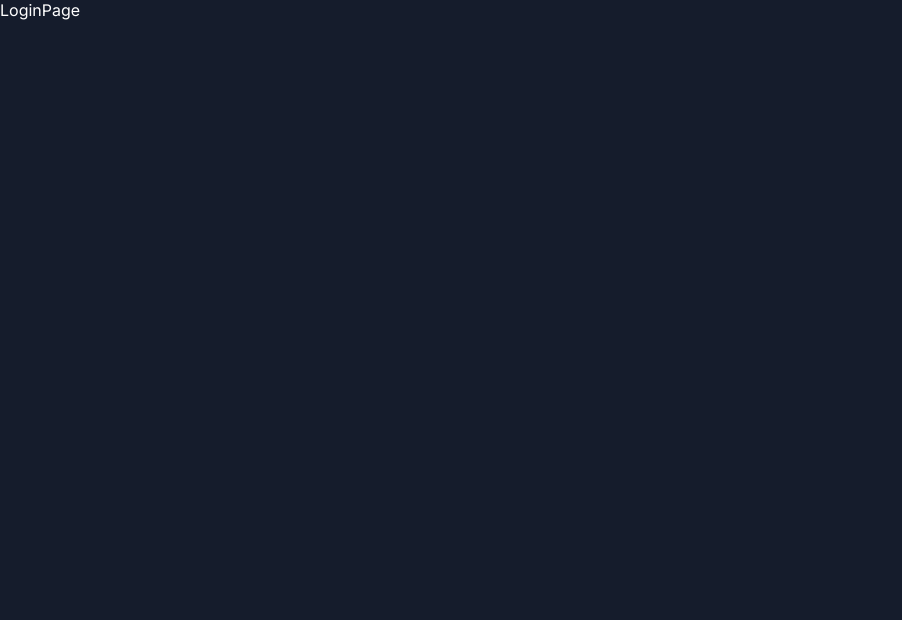
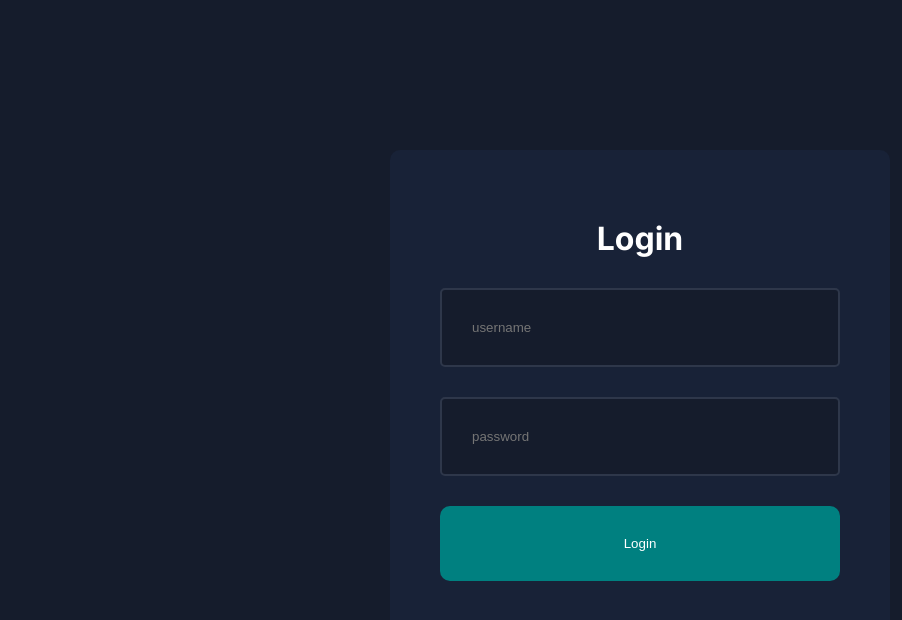
Before and after one commit to olyshaaa/dashboard-nextjs, a Next.js app: page /login in a window 1280 px wide. Shown: the top 620 px of the page, without its empty margins (0-902 px from the left). Built offline with nearby package versions, Linux system fonts and the light colour scheme.

Commit message:
add new user and product page design

```diff
--- a/app/dashboard/products/page.jsx
+++ b/app/dashboard/products/page.jsx
@@ -9,7 +9,7 @@
             <div className={styles.container}>
             <div className={styles.top}>
                 <Search placeholder="Search for a product..."/>
-                <Link href="/dasboard/products/add">
+                <Link href="/dashboard/products/add">
                     <button className={styles.addButton}>Add New</button>
                 </Link>
             </div>
@@ -38,7 +38,7 @@
                         <td>42</td>
                         <td>
                             <div className={styles.buttons}>
-                                <Link href="/dasboard/products/test">
+                                <Link href="/dashboard/products/test">
                                     <button className={`${styles.button} ${styles.view}`}>View</button>
                                 </Link>
                                 <button className={`${styles.button} ${styles.delete}`}>Delete</button>
--- a/app/dashboard/users/[id]/page.tsx
+++ b/app/dashboard/users/[id]/page.jsx
@@ -24,8 +24,8 @@
                         <textarea name="address" placeholder="Kyiv"/>
                         <label> Is Admin?</label>
                         <select name="isAdmin" id="isAdmin">
-                            <option value="true">Yes</option>
-                            <option value="false">No</option>
+                            <option value={true}>Yes</option>
+                            <option value={false}>No</option>
                         </select>
                         <label> Is Active?</label>
                         <select name="isActive" id="isActive">
--- a/app/dashboard/users/page.jsx
+++ b/app/dashboard/users/page.jsx
@@ -9,7 +9,7 @@
         <div className={styles.container}>
             <div className={styles.top}>
                 <Search placeholder="Search for a user..."/>
-                <Link href="/dasboard/users/add">
+                <Link href="/dashboard/users/add">
                     <button className={styles.addButton}>Add New</button>
                 </Link>
             </div>
--- a/app/login/page.jsx
+++ b/app/login/page.jsx
@@ -1,6 +1,15 @@
+import styles from "../ui/login/login.module.css"
+
 const LoginPage = () =>{
     return (
-        <div>LoginPage</div>
+        <div className={styles.container}>
+            <div className={styles.form}>
+                <h1>Login</h1>
+                <input type="text" placeholder="username" />
+                <input type="text" placeholder="password"/>
+                <button>Login</button>
+            </div>
+        </div>
     )
 }
 
--- /dev/null
+++ b/app/ui/dashboard/products/addProduct/addProduct.module.css
@@ -0,0 +1,44 @@
+.container{
+    background-color: var(--bgSoft);
+    padding: 20px;
+    border-radius: 10px;
+    margin-top: 20px;
+}
+
+.form{
+    display: flex;
+    flex-wrap: wrap;
+    justify-content: space-between;
+}
+
+.form input, .form textarea, .form select{
+    padding: 30px;
+    background-color: var(--bgSoft);
+    color: var(--text);
+    border-radius: 5px;
+    margin-bottom: 30px;
+    border: 2px solid #2e374a;
+}
+
+.form input,
+.form select{
+    width: 45%;
+}
+
+.form select{
+    background-color: var(--bgSoft);
+}
+
+.form textarea {
+    width: 100%;
+}
+
+.form button{
+    width: 100%;
+    padding: 30px;
+    background-color: teal;
+    color: var(--text);
+    border: none;
+    border-radius: 5px;
+    cursor: pointer;
+}
--- /dev/null
+++ b/app/ui/dashboard/products/singleProduct/singleUser.module.css
@@ -0,0 +1,63 @@
+.container{
+    display: flex;
+    gap: 50px;
+    margin-top: 20px;
+}
+
+.infoContainer{
+    flex: 1;
+    background-color: var(--bgSoft);
+    padding: 20px;
+    border-radius: 10px;
+    font-weight: bold;
+    color: var(--textSoft);
+    height: max-content;
+}
+
+.formContainer{
+    flex: 3;
+    background-color: var(--bgSoft);
+    padding: 20px;
+    border-radius: 10px;
+}
+
+.imgContainer{
+    width: 100%;
+    height: 300px;
+    position: relative;
+    border-radius: 10px;
+    overflow: hidden;
+    margin-top: 20px;
+    margin-bottom: 20px;
+}
+
+.form{
+    display: flex;
+    flex-direction: column;
+}
+
+.form input,
+.form textarea,
+.form select{
+    padding: 20px;
+    border: 2px solid #2e374a;
+    border-radius: 5px;
+    background-color: var(--bg);
+    color: var(--text);
+    margin: 10px 0px;
+}
+
+.form label{
+    font-size: 12px;
+}
+
+.form button{
+    width: 100%;
+    padding: 20px;
+    background-color: teal;
+    color: var(--text);
+    border: none;
+    border-radius: 5px;
+    cursor: pointer;
+    margin-top: 20px;
+}
--- /dev/null
+++ b/app/ui/dashboard/users/addUser/addUser.module.css
@@ -0,0 +1,44 @@
+.container{
+    background-color: var(--bgSoft);
+    padding: 20px;
+    border-radius: 10px;
+    margin-top: 20px;
+}
+
+.form{
+    display: flex;
+    flex-wrap: wrap;
+    justify-content: space-between;
+}
+
+.form input, .form textarea, .form select{
+    padding: 30px;
+    background-color: var(--bgSoft);
+    color: var(--text);
+    border-radius: 5px;
+    margin-bottom: 30px;
+    border: 2px solid #2e374a;
+}
+
+.form input,
+.form select{
+    width: 45%;
+}
+
+.form select{
+    background-color: var(--bgSoft);
+}
+
+.form textarea {
+    width: 100%;
+}
+
+.form button{
+    width: 100%;
+    padding: 30px;
+    background-color: teal;
+    color: var(--text);
+    border: none;
+    border-radius: 5px;
+    cursor: pointer;
+}
--- /dev/null
+++ b/app/ui/login/login.module.css
@@ -0,0 +1,39 @@
+.container{
+    width: 100%;
+    height: 100vh;
+    display: flex;
+    align-items: center;
+    justify-content: center;
+}
+
+.form{
+    background-color: var(--bgSoft);
+    padding: 50px;
+    border-radius: 10px;
+    width: 500px;
+    height: 500px;
+    display: flex;
+    flex-direction: column;
+    justify-content: center;
+    align-items: center;
+    gap: 30px;
+}
+
+.form input{
+    width: 100%;
+    padding: 30px;
+    border: 2px solid #2e374a;
+    border-radius: 5px;
+    background-color: var(--bg);
+    color: var(--text);
+}
+
+.form button {
+    width: 100%;
+    padding: 30px;
+    background-color: teal;
+    color: var(--text);
+    border: none;
+    cursor: pointer;
+    border-radius: 10px;
+}
--- a/tsconfig.json
+++ b/tsconfig.json
@@ -27,7 +27,7 @@
     ".next/types/**/*.ts",
     "**/*.ts",
     "**/*.tsx"
-  ],
+, "app/dashboard/users/[id]/page.jsx", "app/dashboard/products/[id]/page.jsx"  ],
   "exclude": [
     "node_modules"
   ]
```
Also changed, not shown: app/dashboard/products/[id]/page.jsx (added, +39 -0 lines), app/dashboard/products/add/page.jsx (added, +26 -0 lines), app/dashboard/users/add/page.jsx (added, +28 -0 lines).
